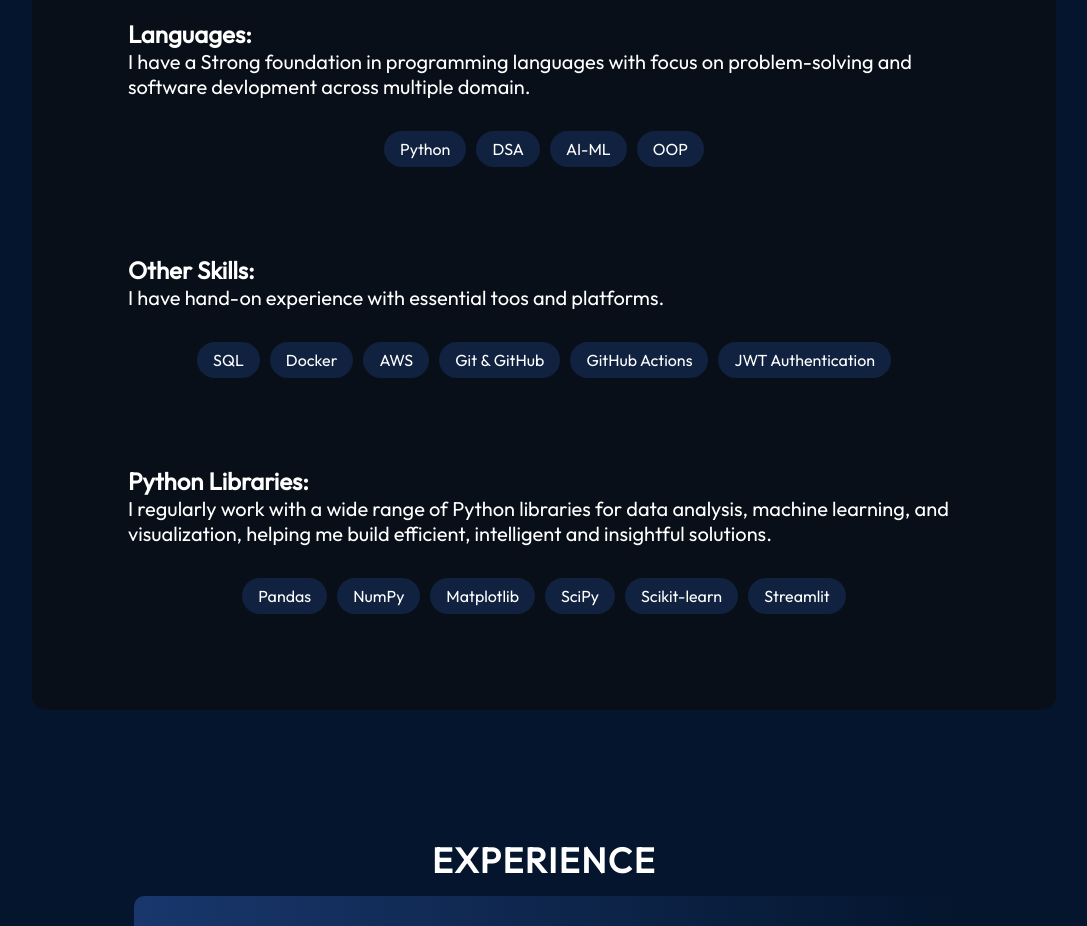
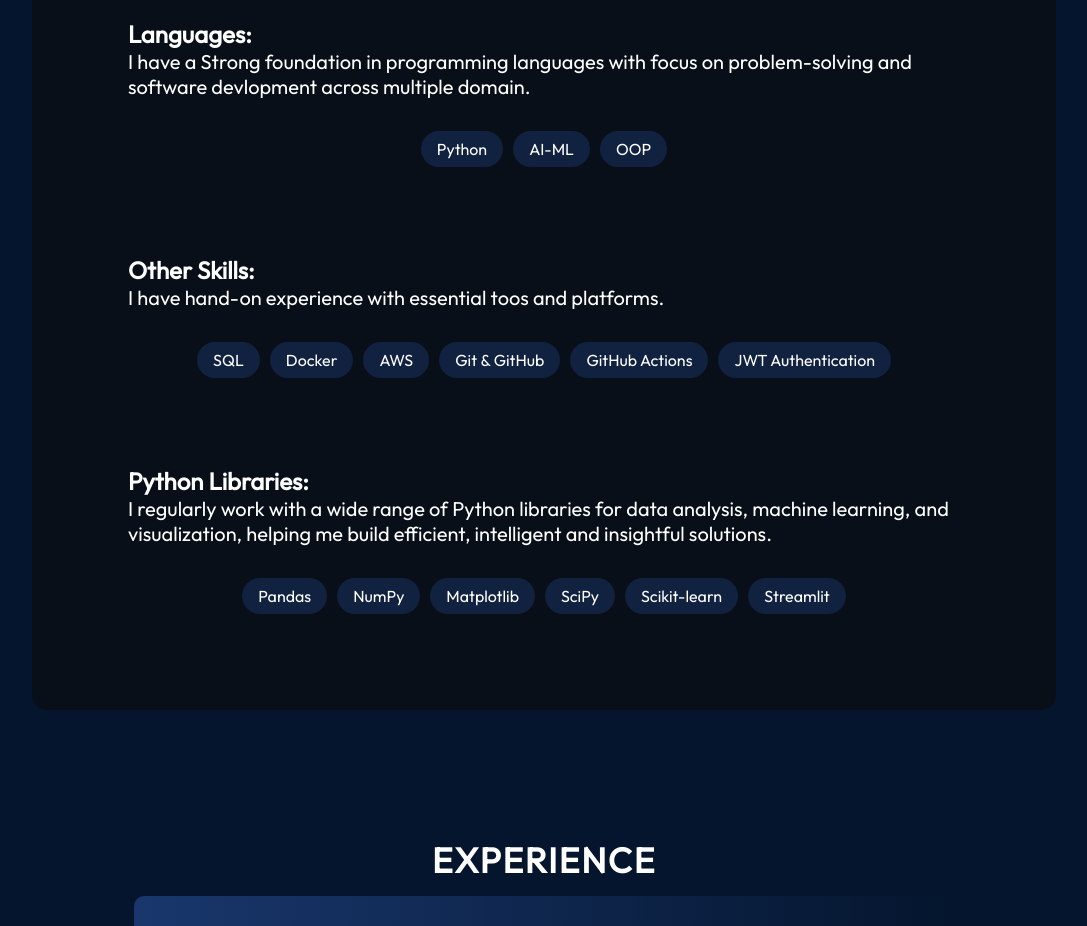
Before and after one commit to komaldethe28/My_Portfolio, a React (Vite) app: page / in a window 1280 px wide. Shown: the part 1940-2866 px from the top of the page, without its empty margins (96-1183 px from the left). Built offline with nearby package versions, Linux system fonts and the light colour scheme.

Commit message:
test ci/cd

```diff
--- a/src/components/Skill/Skill.jsx
+++ b/src/components/Skill/Skill.jsx
@@ -38,7 +38,7 @@
               <h3>Languages:</h3>
               <p>
                 I have a Strong foundation in programming languages with focus on problem-solving and software devlopment across multiple domain.
-                <div className={styles.skillTags}>{["Python", "DSA", "AI-ML", "OOP"].map((skill, index) => (<span key={index} className={styles.skillTag}>{skill}</span>))}
+                <div className={styles.skillTags}>{["Python", "AI-ML", "OOP"].map((skill, index) => (<span key={index} className={styles.skillTag}>{skill}</span>))}
                 </div>
               </p>
             </div>
```
